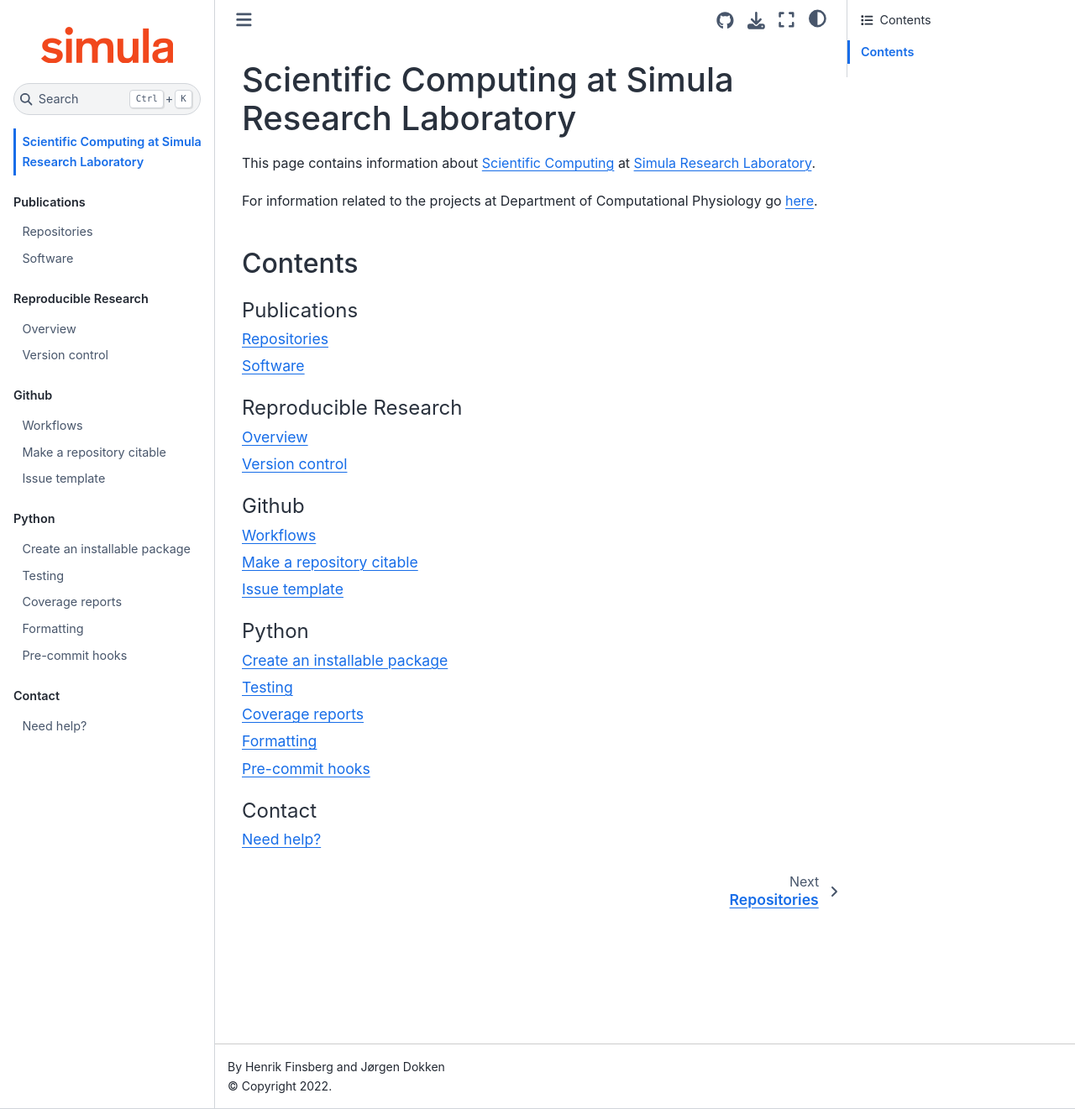
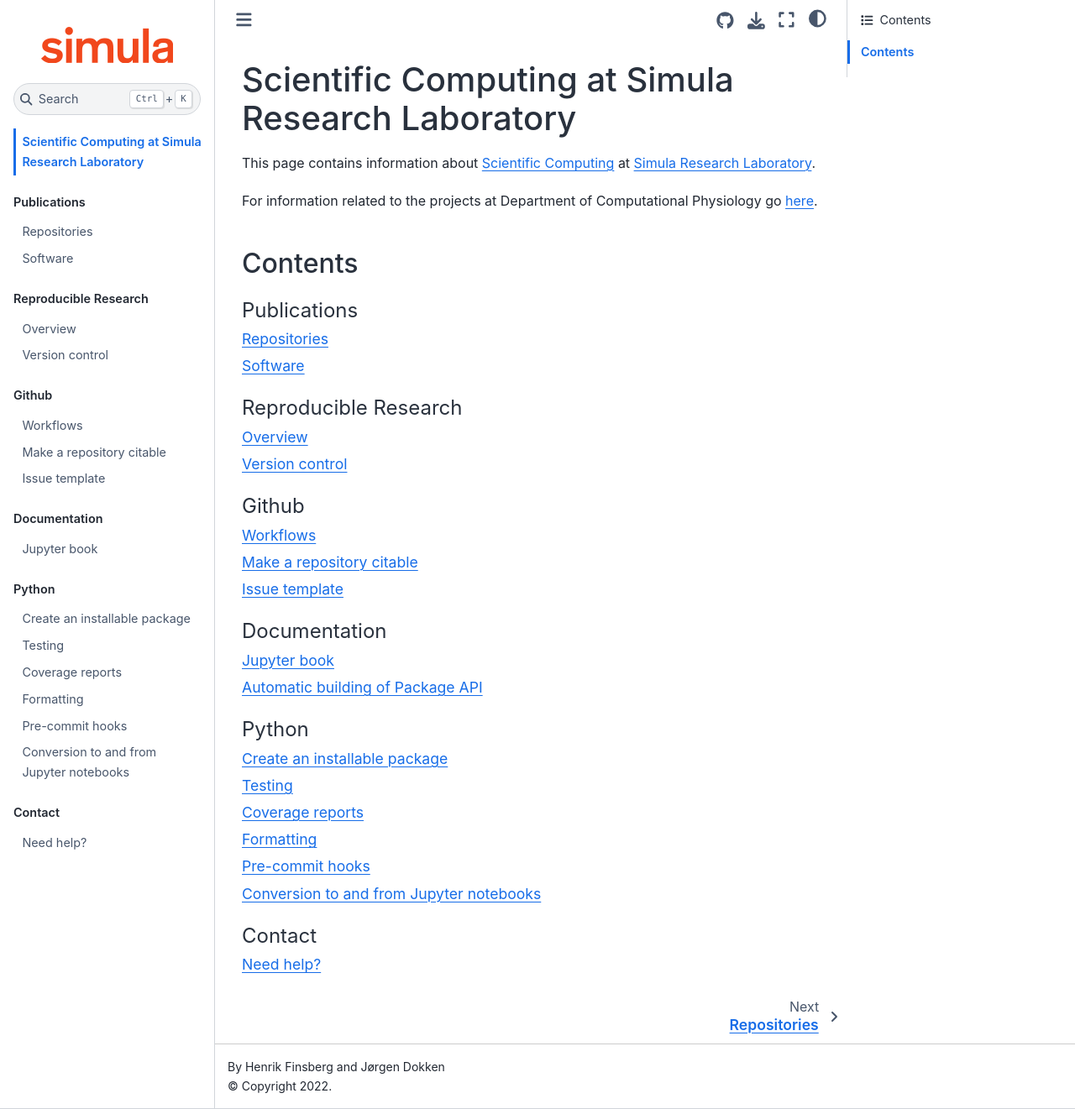
Before and after one commit to scientificcomputing/scientificcomputing.github.io, a Jupyter Book: the page built from docs/index.md, in a window 1280 px wide and 1321 px high. Shown: the whole window at 84% size. Built offline with Jupyter Book 1.0.4 settings and Sphinx 7.4.7 and the Sphinx Book theme 1.1.4, drawn with Linux system fonts in a browser that asks for light colours; part of the change alters nothing that is shown.

Commit message:
Merge in more info

````diff
--- a/docs/_toc.yml
+++ b/docs/_toc.yml
@@ -19,6 +19,10 @@ parts:
     - file: gh-citable
     - file: gh-issues
 
+  - caption: Documentation
+    chapters:
+    - file: documentation
+
   - caption: Python
     chapters:
     - file: python-packaging
@@ -26,6 +30,7 @@ parts:
     - file: python-coverage
     - file: python-linting
     - file: python-pre-commit
+    - file: python-conversion
 
   - caption: Contact
     chapters:
--- /dev/null
+++ b/docs/documentation.md
@@ -0,0 +1,48 @@
+(documentation)=
+# Jupyter book
+
+This webpage is built using [Jupyter book](https://jupyterbook.org/en/stable/intro.html), which is a tool to generate webpages from `markdown`, `restructured text`,`python notebooks` and many other formats.
+
+A Jupyter book can consist of a combination of these kinds of files, and can allow users to interact with the code and visualize the results.
+Examples can be found at:
+- [FEniCSx tutorial](https://jorgensd.github.io/dolfinx-tutorial/)
+- [Simcardems](https://computationalphysiology.github.io/simcardems/)
+- [Oasisx](https://computationalphysiology.github.io/oasisx/)
+- [Cardiac Geometries](https://computationalphysiology.github.io/cardiac_geometries/)
+- [Action Potential Features](https://computationalphysiology.github.io/ap_features/)
+- [Cardiac MPS Motion](https://computationalphysiology.github.io/mps_motion/)
+
+There are two files that are required to build a Jupyter book, the _Table of Contents_ and the _Configuration_-file.
+
+A good guide for setting up the book can be found at: [Jupyterbook - Official documentation](https://jupyterbook.org/en/stable/start/create.html)
+
+## Installation and building
+Jupyter-book can be installed with `pip`
+```bash
+python -m pip install jupyterbook
+```
+and building the book can be done with the following command
+```bash
+jupyter book build path/to/_config.yml
+```
+
+## `_toc.yml`
+A `yaml` file listing the contents of the book. See: [Jupyterbook - Table of Contents](https://jupyterbook.org/en/stable/structure/toc.html) for more information.
+
+## `_config.yml`
+A configuration file for the book, see: [Jupyterbook - Configuration reference](https://jupyterbook.org/en/stable/customize/config.html) for the full list of options.
+
+
+## Publishing book
+The book can be published following [Publishing to Pages](publishing-to-pages), where
+step 3 in the official action would be calling `jupyter book build .` to generate the documentation at `_build/html`, which in turn is the folder we upload as a Github page.
+
+A Github action showing some of the steps can be found at [Actions/deploy-pages](https://github.com/actions/deploy-pages#usage).
+
+
+# Automatic building of Package API
+
+For packages, one can use the [auto-doc](https://www.sphinx-doc.org/en/master/usage/extensions/autodoc.html)-extension of Sphinx to automatically generate an API for the Python package.
+See: [Jupyterbook - Package API](https://jupyterbook.org/en/stable/advanced/developers.html?highlight=api#developer-workflows) for more information.
+
+An example of the automatically generated API can be found at <https://scientificcomputing.github.io/reproducibility/docs/api.html>
--- /dev/null
+++ b/docs/python-conversion.md
@@ -0,0 +1,26 @@
+# Conversion to and from Jupyter notebooks
+
+## Python -> Notebook
+One can use [jupytext](https://jupytext.readthedocs.io)
+
+```bash
+jupytext --to=ipynb --output=path_to_nb.ipynb
+```
+
+The Python file should follow the conventions of the [light format](https://jupytext.readthedocs.io/en/latest/formats.html#the-light-format) for appropriate rendering.
+
+## Notebook -> Python
+You can add meta-data to your notebook, making it auto convert to a Python-file at saving (using JupyterLab). This can be achieved by pressing `ctrl+shift+c` and choose `Pair notebook with light script`.
+
+You could also directly modify the notebook metadata with:
+```yaml
+{
+# Other options
+#....
+"jupytext": {
+    "formats": "ipynb,py:light"
+}
+}
+```
+
+One can also use [pre-commit](https://pre-commit.com/) hooks to automatically sync notebooks with a corresponding file, see [here](https://jupytext.readthedocs.io/en/latest/using-pre-commit.html)
````
Also changed, not shown: docs/gh-workflows.md (+0 -1 lines).
